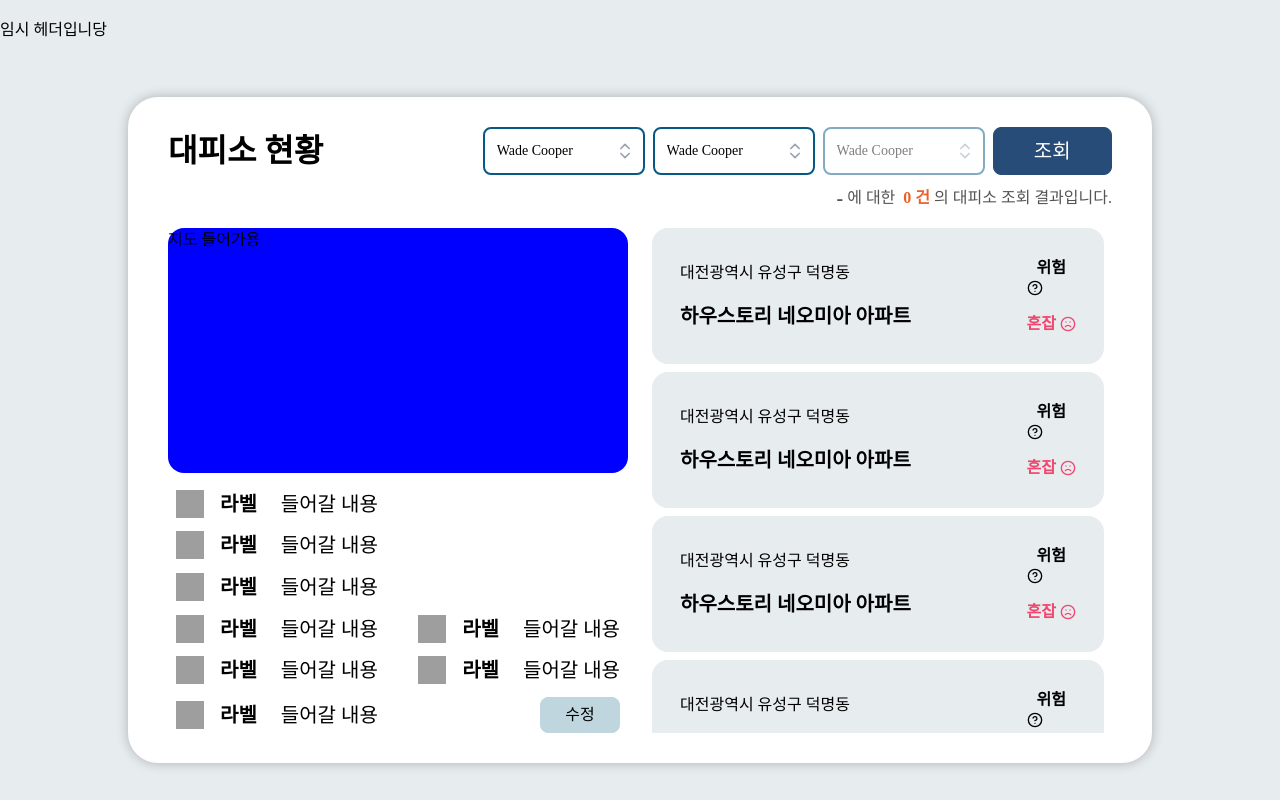
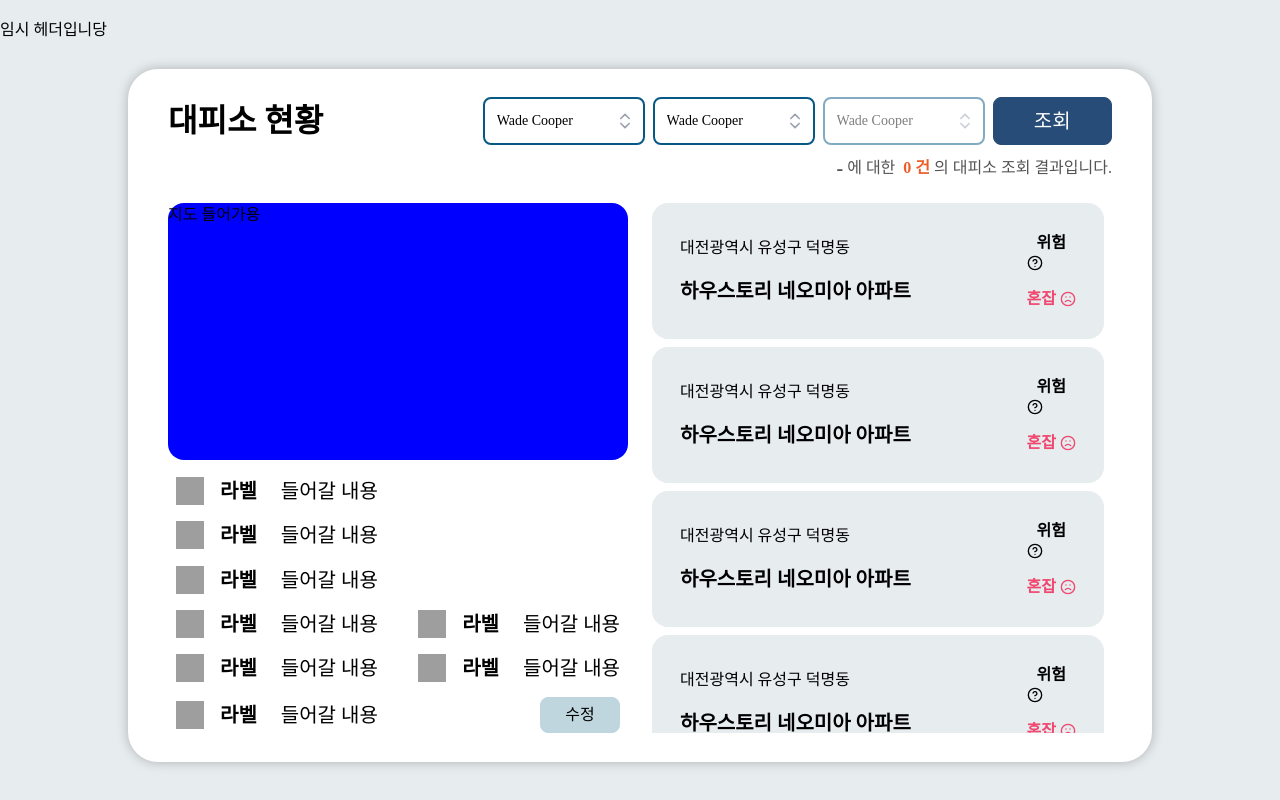
Before and after one commit to sseq007/goodnews, a React (Create React App) app in the folder good-news/: page /admin in a window 1280 px wide. Built offline with nearby package versions, Linux system fonts and the light colour scheme; grey boxes are pictures that could not be loaded; a web font is replaced by a local one.

Commit message:
feat: 스크롤 유도 ui 및 일부 추가 수정

```diff
--- a/good-news/src/components/admin/AdminContentWrap.tsx
+++ b/good-news/src/components/admin/AdminContentWrap.tsx
@@ -11,6 +11,9 @@ import SelectBox from "../@common/SelectBox";
 import Text from "../@common/Text";
 
 const AdminContentWrap = () => {
+  const [firstRegion, setFirstRegion] = useState("");
+  const [SecondRegion, setSecondRegion] = useState("");
+  const [thirdRegion, setThirdRegion] = useState("");
   const [fullRegion, setFullRegion] = useState("-");
   const [countRegion, setCountRegion] = useState(0);
   const handleRegionClick = () => {
--- a/good-news/src/components/home/MainIntro.tsx
+++ b/good-news/src/components/home/MainIntro.tsx
@@ -1,8 +1,20 @@
-import styled from "styled-components";
+// 메인페이지의 제일 처음 부분
+import styled, { keyframes } from "styled-components";
+import { LuMouse } from "react-icons/lu";
+
 import Text from "../@common/Text";
 import Button from "../@common/Button";
 
-// 메인페이지의 제일 처음 부분
+// 1. 깜빡거리는 애니메이션 정의
+const blink = keyframes`
+0%, 100% {
+  opacity: 1;
+}
+50% {
+  opacity: 0;
+}
+`;
+
 const MainIntro = () => {
   const handleMoveGoogleClick = () => {
     // 구글 스토어로 이동하기!!!
@@ -51,6 +63,7 @@ const MainIntro = () => {
           </Button>
         </StyledMainButtonWrapper>
       </StyledMainContentWrapper>
+      <StyledLuMouse />
     </StyledMainIntroWrapper>
   );
 };
@@ -76,3 +89,16 @@ const StyledMainButtonWrapper = styled.div`
   margin: 0 auto;
   margin-top: 52px;
 `;
+
+const StyledLuMouse = styled(LuMouse)`
+  color: white;
+  width: 32px;
+  height: 32px;
+
+  position: absolute;
+  bottom: 32px;
+  left: 50%;
+  transform: translate(-50%, 0);
+
+  animation: ${blink} 2s infinite;
+`;
--- a/good-news/src/pages/AdminPage.tsx
+++ b/good-news/src/pages/AdminPage.tsx
@@ -18,9 +18,9 @@ export default AdminPage;
 
 const StyledAdminPageWrapper = styled.div`
   width: 100%;
-  height: calc(100vh - 60px);
+  height: calc(100vh - 30px);
+  margin-top: 30px;
   display: flex;
-  margin-top: 60px;
   align-items: center;
   justify-content: center;
 `;
@@ -31,6 +31,6 @@ const StyledAdminCard = styled.div`
   height: 90%;
   background-color: #fff;
   border-radius: 30px;
-  padding: 30px 40px;
+  padding: 28px 40px;
   box-shadow: 0px 0px 12px 0px rgba(0, 0, 0, 0.25);
 `;
```
